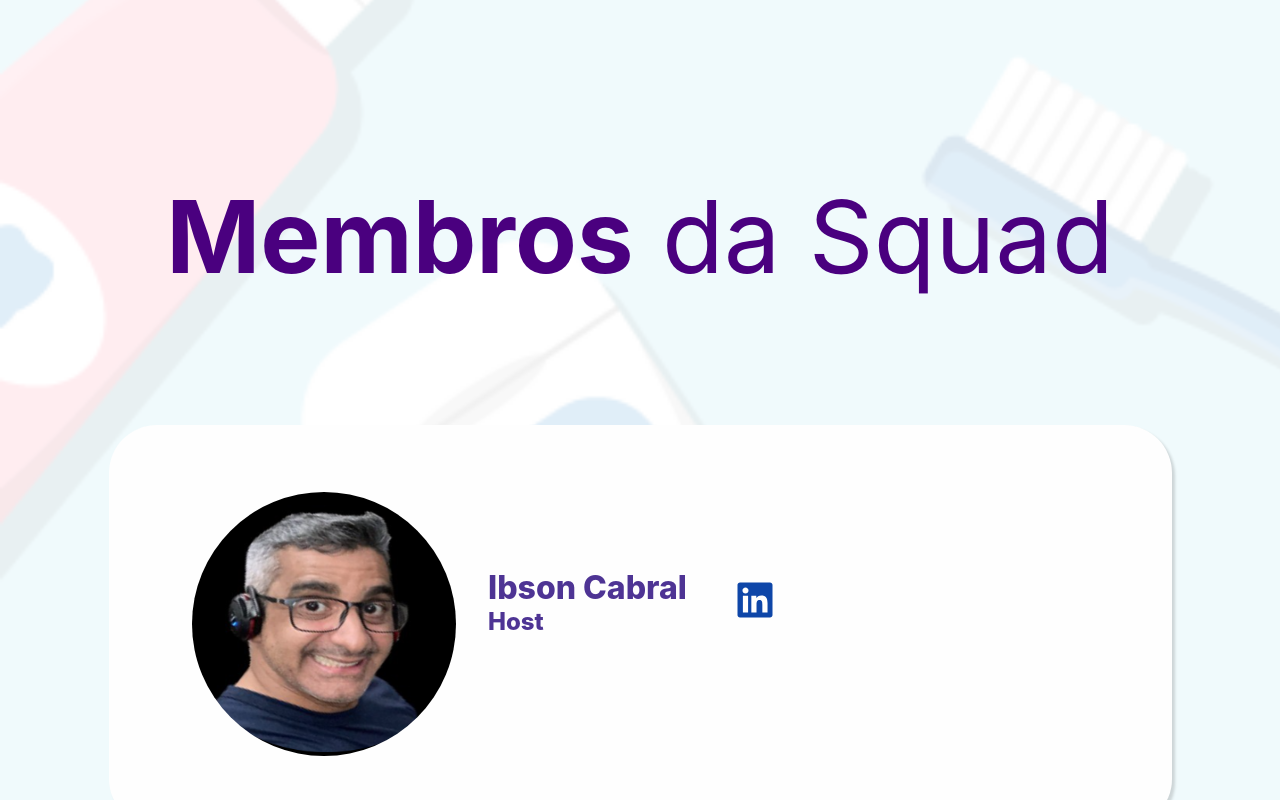
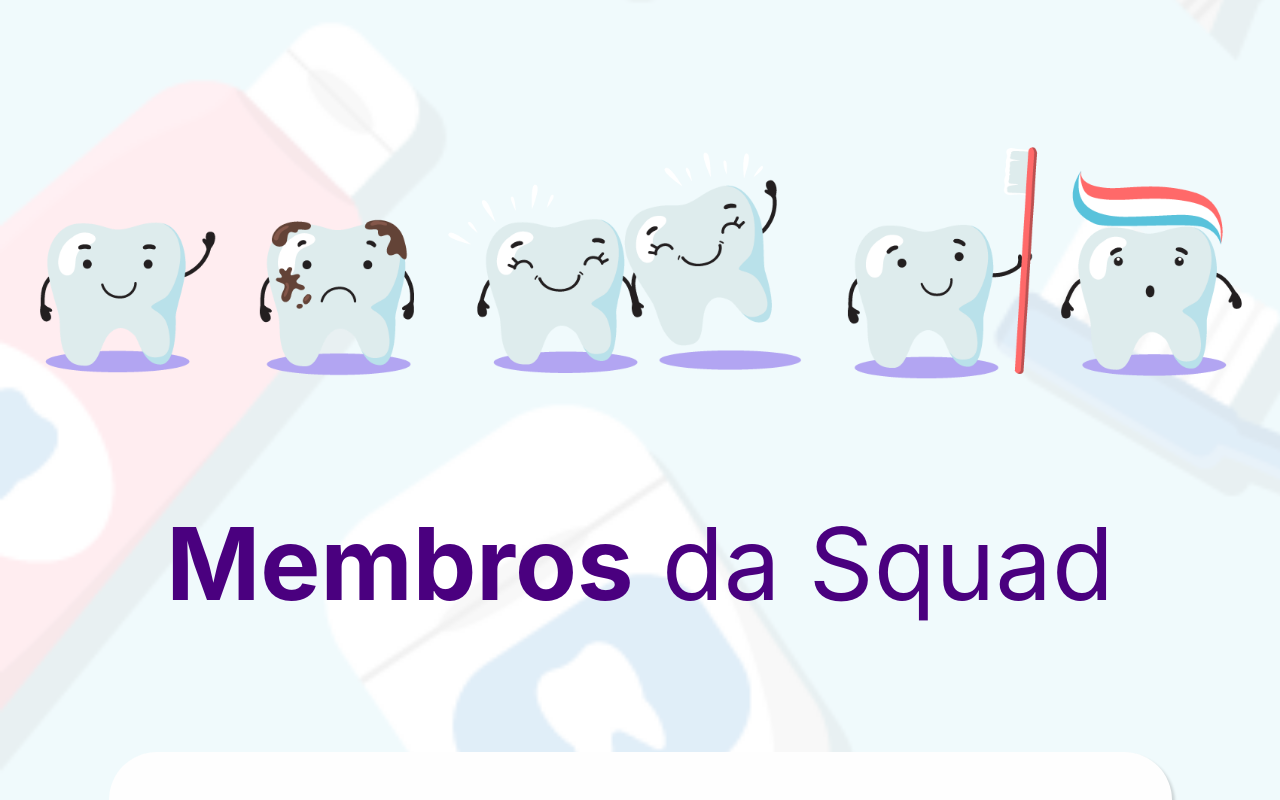
Before and after one commit to squadroxo/squad-roxo-pastel, a React (Vite) app: page / in a window 1280 px wide. Shown: the part 1880-2680 px from the top of the page. Built offline with nearby package versions, Linux system fonts and the light colour scheme.

Commit message:
feat: adding Footer and Section images

```diff
--- a/src/App.tsx
+++ b/src/App.tsx
@@ -3,12 +3,14 @@ import ContainerRoxoPastel from "./components/ContainerRoxoPastel";
 import ContainerSobre from "./components/ContainerSobre";
 import Footer from "./components/Footer";
 import SquadSection from './components/SquadSection';
+import dentesWallpaper from "../public/wallpaper.png";
 
 function App() {
   return (
     <div className={styles.container}>
       <ContainerRoxoPastel/>
       <ContainerSobre/>
+      <img src={dentesWallpaper} alt="Wallpaper de dentes" className={styles.foto}/>
       <SquadSection />
       <Footer />
     </div>
--- a/src/app.module.scss
+++ b/src/app.module.scss
@@ -7,3 +7,7 @@ body {
 .container{
   background-color: rgba(255, 255, 255, 0.72);
 }
+
+.foto{
+  width: 100%;
+}
--- a/src/components/Footer/Footer.module.scss
+++ b/src/components/Footer/Footer.module.scss
@@ -4,10 +4,7 @@
   display: flex;
   justify-content: space-evenly;
   align-items: center;
-
-  &__esquerda{
-
-  }
+  position: relative;
 
   &__central{
     display: flex;
@@ -29,4 +26,11 @@
       color: white;
     }
   }
+
+  .fotoFooter{
+    transform: scale(0.2) rotate(-3.97deg);
+    position: absolute;
+    top: -455px;
+    left: -650px;
+  }
 }
--- a/src/components/Footer/index.tsx
+++ b/src/components/Footer/index.tsx
@@ -3,11 +3,13 @@ import { FaSpotify, FaYoutube, FaLinkedin } from "react-icons/fa";
 import dentinho from "../../../public/dentinho.png";
 import pipoca from "../../../public/pipoca_agil.png";
 import urso from "../../../public/logo_pipoca 1.png";
+import dentesFooter from "../../../public/dentes-footer.png";
 
 
 export default function Footer(){
   return (
     <footer className={styles.container}>
+      <img src={dentesFooter} alt="Dentes correndo" className={styles.fotoFooter}/>
       <div className={styles.container__esquerda}>
         <img src={urso} alt="Imagem de um urso" />
         <img src={pipoca} alt="Logo do Pipoca Ágil" />
--- a/src/components/SquadSection/SquadSection.module.scss
+++ b/src/components/SquadSection/SquadSection.module.scss
@@ -4,6 +4,7 @@
   justify-content: center;
   align-items: center;
   overflow-x: hidden;
+  margin: 1rem 0 10rem 0;
 
   &__tituloSquad{
     color: #4A007F;
```
Also changed, not shown: public/dentes-footer.png (added), public/wallpaper.png (added).
